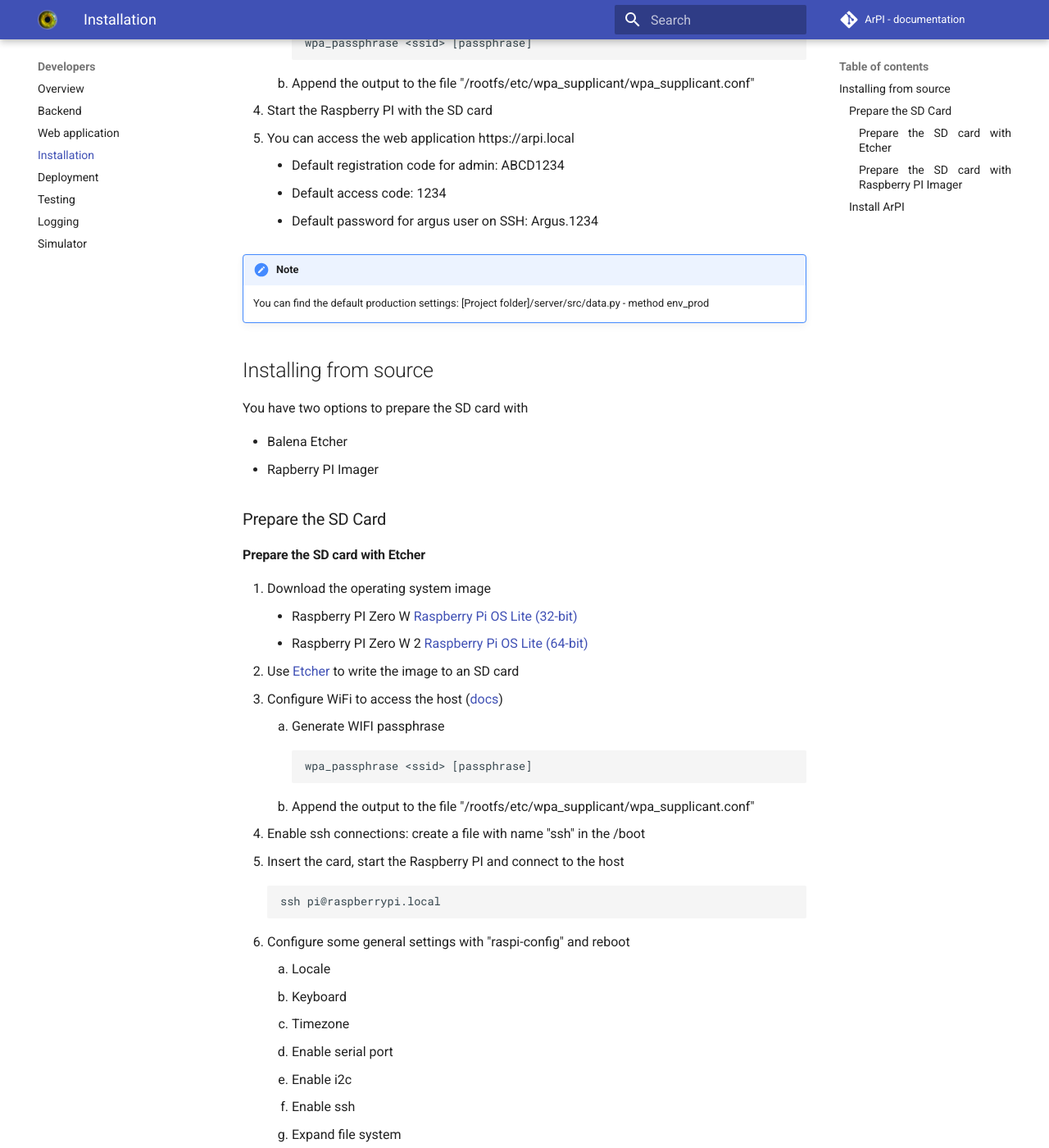
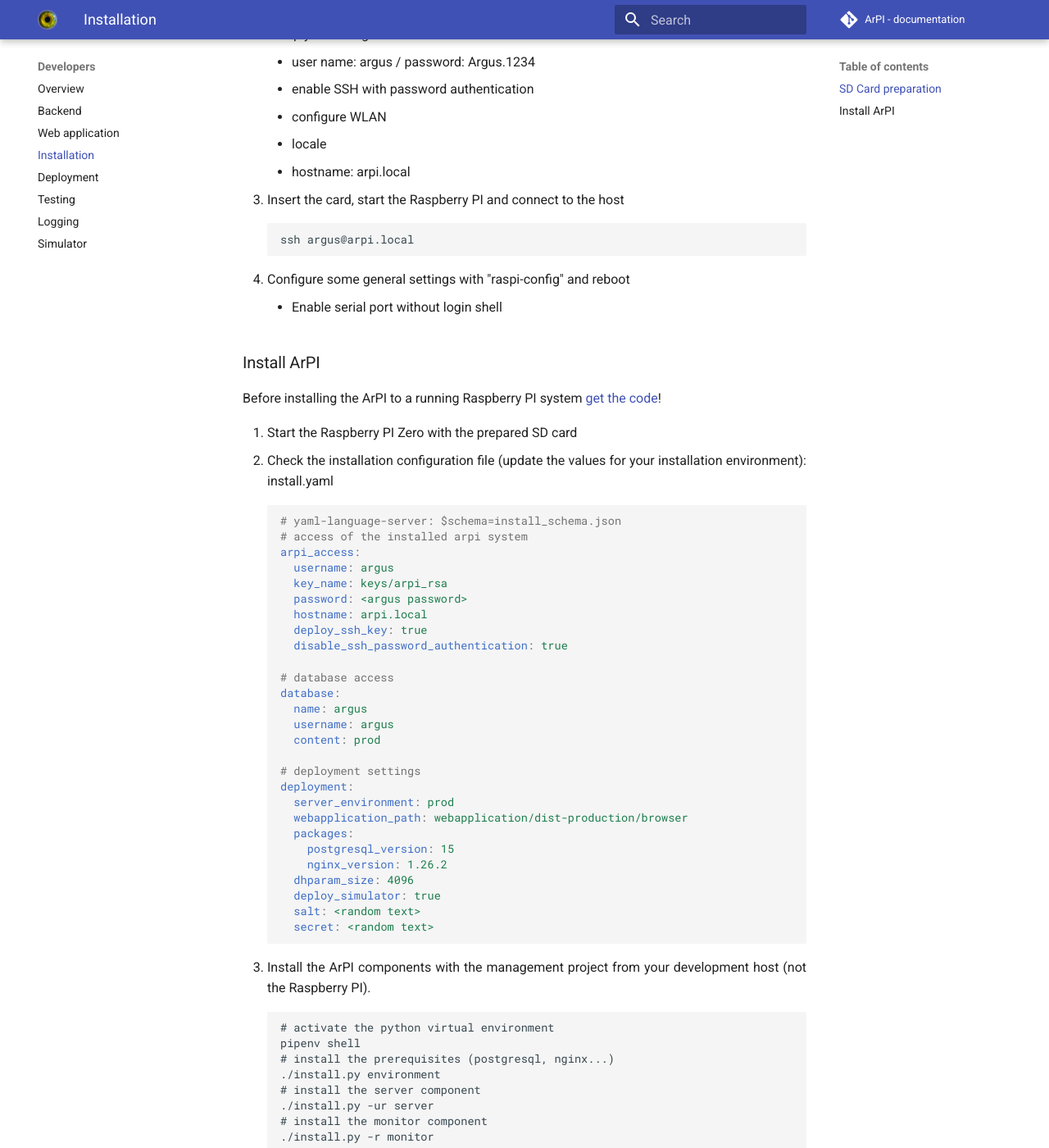
Before and after one commit to ArPIHomeSecurity/arpi_documentation, an MkDocs documentation site: the page built from docs/developers/installation.md, in a window 1280 px wide and 1400 px high, scrolled down 395 px. Shown: the whole window at 82% size. Built offline with MkDocs 1.6.1 and Material for MkDocs 9.7.7, drawn with Linux system fonts in a browser that asks for light colours; comment, search, counter and statistics services are not loaded; some of the changed text lies outside the part shown.

Commit message:
Update installation

````diff
--- a/docs/developers/deployment.md
+++ b/docs/developers/deployment.md
@@ -54,7 +54,7 @@ pipenv run ./install.py -r monitor
 ```
 
 ```bash
-# deploying, update and restart
+# deploying, update (python virtual environment) and restart
 pipenv run ./install.py -ur server
 pipenv run ./install.py -ur monitor
 ```
--- a/docs/developers/installation.md
+++ b/docs/developers/installation.md
@@ -1,92 +1,22 @@
 This page describes how to install the security system to a Raspberry PI.
+Use and SD Card with at least 8GB capacity and reliable quality to avoid data loss.
 
-# Installing from image
-
-1. Download the image from [GitHub](https://github.com/ArPIHomeSecurity/arpi_management/releases/)
-2. Use [Etcher](https://www.balena.io/etcher/) to write to an SD card
-3. Configure WiFi
-    1. Generate WIFI passphrase
-        ```
-        wpa_passphrase <ssid> [passphrase]
-        ```
-    2. Append the output to the file "/rootfs/etc/wpa_supplicant/wpa_supplicant.conf"
-
-4. Start the Raspberry PI with the SD card
-5. You can access the web application https://arpi.local
-    * Default registration code for admin: ABCD1234
-    * Default access code: 1234
-    * Default password for argus user on SSH: Argus.1234
-
-!!! note
-    You can find the default production settings: [Project folder]/server/src/data.py - method env_prod
-
-
-## Installing from source
-
-You have two options to prepare the SD card with
-
-* Balena Etcher
-* Rapberry PI Imager
-
-
-### Prepare the SD Card
-#### Prepare the SD card with **Etcher**
-
-1. Download the operating system image
-    * Raspberry PI Zero W [Raspberry Pi OS Lite (32-bit)](https://www.raspberrypi.org/software/operating-systems/)
-    * Raspberry PI Zero W 2 [Raspberry Pi OS Lite (64-bit)](https://www.raspberrypi.org/software/operating-systems/)
-2. Use [Etcher](https://www.balena.io/etcher/) to write the image to an SD card
-3. Configure WiFi to access the host ([docs](https://www.raspberrypi.org/documentation/configuration/wireless/wireless-cli.md))
-    1. Generate WIFI passphrase
-        ```
-        wpa_passphrase <ssid> [passphrase]
-        ```
-    2. Append the output to the file "/rootfs/etc/wpa_supplicant/wpa_supplicant.conf"
-
-4. Enable ssh connections: create a file with name "ssh" in the /boot
-5. Insert the card, start the Raspberry PI and connect to the host
-
-        ssh pi@raspberrypi.local
-
-6. Configure some general settings with "raspi-config" and reboot
-    1. Locale
-    2. Keyboard
-    3. Timezone
-    4. Enable serial port
-    5. Enable i2c
-    6. Enable ssh
-    7. Expand file system
-7. Update and upgrade Raspbian
-    ```
-    sudo apt update
-    sudo apt upgrade
-    ```
-
-#### Prepare the SD card with **Raspberry PI Imager**
+### SD Card preparation
 
 1. Select the operating system image
-    * Raspberry PI Zero W [Raspberry Pi OS (Legacy) Lite (32-bit)](https://www.raspberrypi.org/software/operating-systems/)
-    * Raspberry PI Zero W 2 [Raspberry Pi OS (Legacy) Lite (32-bit)](https://www.raspberrypi.org/software/operating-systems/)
+    * Raspberry PI Zero W 2 [Raspberry Pi OS Lite (32-bit)](https://www.raspberrypi.org/software/operating-systems/)
 2. Setup your configuration
-    * user name: pi
+    * user name: argus / password: Argus.1234
     * enable SSH with password authentication
     * configure WLAN
     * locale
+    * hostname: arpi.local
 3. Insert the card, start the Raspberry PI and connect to the host
     ```
-    ssh pi@raspberrypi.local
+    ssh argus@arpi.local
     ```
 4. Configure some general settings with "raspi-config" and reboot
-    * Enable serial port
-    * Enable i2c
-    * Enable ssh
-    * Expand file system
-5. Update and upgrade Raspbian
-    ```
-    sudo apt update
-    sudo apt upgrade
-    ```
-
+    * Enable serial port without login shell
 
 ### Install ArPI
 
@@ -94,33 +24,58 @@ Before installing the ArPI to a running Raspberry PI system [get the code](index
 
 1. Start the Raspberry PI Zero with the prepared SD card
 2. Check the installation configuration file (update the values for your installation environment): install.yaml
-3. Generate your ssh keys
-    ```
-    ssh-keygen -t rsa -b 4096 -f ./arpi
-    ```
-4. Install the ArPI components with the management project from your development host (not the Raspberry PI).
+```yaml
+# yaml-language-server: $schema=install_schema.json
+# access of the installed arpi system
+arpi_access:
+  username: argus
+  key_name: keys/arpi_rsa
+  password: <argus password>
+  hostname: arpi.local
+  deploy_ssh_key: true
+  disable_ssh_password_authentication: true
+
+# database access
+database:
+  name: argus
+  username: argus
+  content: prod
+
+# deployment settings
+deployment:
+  server_environment: prod
+  webapplication_path: webapplication/dist-production/browser
+  packages:
+    postgresql_version: 15
+    nginx_version: 1.26.2
+  dhparam_size: 4096
+  deploy_simulator: true
+  salt: <random text>
+  secret: <random text>
+
+```
+3. Install the ArPI components with the management project from your development host (not the Raspberry PI).
     ```
     # activate the python virtual environment
     pipenv shell
-    # install the prerequisites
+    # install the prerequisites (postgresql, nginx...)
     ./install.py environment
-    ./install.py -u server
-    ./install.py monitor
-    ./install.py database
+    # install the server component
+    ./install.py -ur server
+    # install the monitor component
+    ./install.py -r monitor
+    # install the database content
+    ./install.py -u database
     ```
-5. Before this step you will need to [build the web application for production mode](web_application.md#production_1)!
+4. Before this step you will need to [build the web application for production mode](web_application.md#production_1)!
     ```
     ./install.py webapplication
     ```
-6. Enable the services
-    ```
-    # after login with ssh to your raspi
-    sudo systemctl enable nginx argus_server argus_monitor
-    sudo systemctl start nginx argus_server argus_monitor
-    ```
-7. You can access the web application https://arpi.local
-Default registration code for admin: ABCD1234
-Default access code: 1234
+5. You can access the web application https://arpi.local
+    * Default registration code for admin: `ABCD1234`
+    * Default access code: `1234`
 
 !!! note
     You can find the default production settings: [Project folder]/server/src/data.py => def env_prod()
+
+    See on [Github](https://github.com/ArPIHomeSecurity/arpi_server/blob/master/src/data.py#L40)
--- /dev/null
+++ b/docs/security_engineers/installation-sw.md
@@ -0,0 +1,24 @@
+You can find the released images on GitHub for the Raspberry PI Zero W 2. The images have the
+the ArPI software preinstalled and configured.
+
+1. Download the image from [GitHub](https://github.com/ArPIHomeSecurity/arpi_management/releases/)
+2. Use [Etcher](https://www.balena.io/etcher/) to write to an SD card
+3. Configure WiFi
+    1. Generate WIFI passphrase
+        ```
+        wpa_passphrase <ssid> [passphrase]
+        ```
+    2. Append the output to the file "/rootfs/etc/wpa_supplicant/wpa_supplicant.conf"
+
+4. Start the Raspberry PI with the SD card
+5. Default access:
+    * Web application https://arpi.local
+        * Registration code: `ABCD1234`
+        * Access code: `1234`
+    * SSH username and password: `argus`:`Argus.1234`
+    ```bash
+    ssh argus@arpi.local
+    ```
+
+!!! note
+    You can find the default production settings: [Project folder]/server/src/data.py - method env_prod
--- a/mkdocs.yml
+++ b/mkdocs.yml
@@ -67,7 +67,8 @@ nav:
 
     - Security Engineers:
         - Overview: security_engineers/index.md
-        - Installation: security_engineers/installation.md
+        - Install software: security_engineers/installation-sw.md
+        - Install hardware: security_engineers/installation-hw.md
         - Restore access: security_engineers/restore_access.md
         - Reset database: security_engineers/reset_database.md
         - Generate hash: security_engineers/generate_hash.md
````
Also changed, not shown: docs/security_engineers/installation-hw.md (renamed from docs/security_engineers/installation.md).
